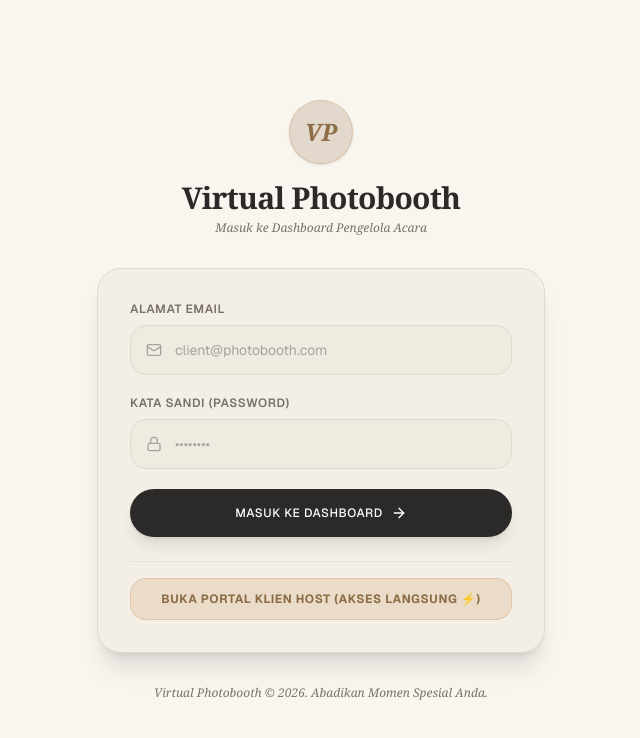
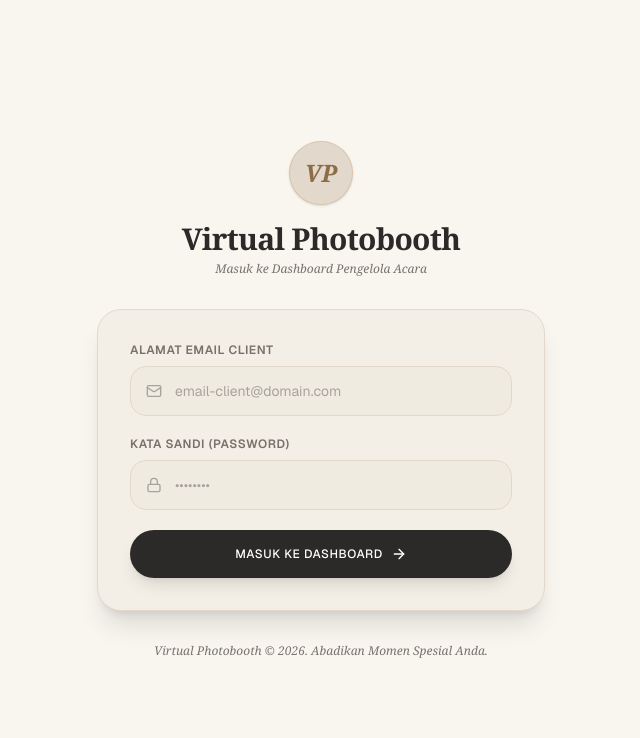
Before and after one commit to virtual-photobooth/virtual-photobooth, a Next.js app: page /login in a window 1280 px wide. Shown: the top 738 px of the page, without its empty margins (319-959 px from the left). Built offline with nearby package versions, Linux system fonts and the light colour scheme; no server answers.

Commit message:
feat: remove quick access shortcut and enforce 1-to-1 client authentication

```diff
--- a/app/(auth)/login/page.tsx
+++ b/app/(auth)/login/page.tsx
@@ -38,19 +38,26 @@ export default function LoginPage() {
         if (profile?.role === 'owner' || normalizedEmail.includes('owner') || normalizedEmail.includes('admin')) {
           window.location.href = '/admin';
         } else {
+          document.cookie = `client_session=${encodeURIComponent(normalizedEmail)}; path=/; max-age=86400; SameSite=Lax`;
           window.location.href = '/client';
         }
         return;
       }
 
-      // 2. Client Host Fallback Access
-      if (typeof window !== 'undefined') {
+      // 2. Check if email exists in `clients` table
+      const { data: clientRecord } = await (supabase.from('clients') as any)
+        .select('id, contact_email, name')
+        .ilike('contact_email', normalizedEmail)
+        .maybeSingle();
+
+      if (clientRecord || normalizedEmail.includes('client') || normalizedEmail.includes('admin')) {
         const sessionData = {
-          email: normalizedEmail || 'client@photobooth.com',
+          email: normalizedEmail,
           loggedInAt: Date.now(),
         };
+        if (typeof window !== 'undefined') {
           localStorage.setItem('client_session', JSON.stringify(sessionData));
-        document.cookie = `client_session=${encodeURIComponent(sessionData.email)}; path=/; max-age=86400; SameSite=Lax`;
+          document.cookie = `client_session=${encodeURIComponent(normalizedEmail)}; path=/; max-age=86400; SameSite=Lax`;
         }
 
         if (normalizedEmail.includes('admin') || normalizedEmail === 'teddyaditya69@gmail.com') {
@@ -58,25 +65,17 @@ export default function LoginPage() {
         } else {
           window.location.href = '/client';
         }
+        return;
+      }
+
+      // 3. If email is not registered as owner or client
+      setError('Akun tidak terdaftar di database. Silakan minta Email & Password Client resmi dari Admin.');
     } catch (err: any) {
-      console.error('Login fallback navigation:', err);
-      if (typeof window !== 'undefined') {
-        document.cookie = 'client_session=client@photobooth.com; path=/; max-age=86400; SameSite=Lax';
+      console.error('Login error:', err);
+      setError('Gagal memproses login. Silakan periksa kembali email & password Anda.');
+    } finally {
+      setLoading(false);
     }
-      window.location.href = '/client';
-    }
-  };
-
-  const handleQuickClientLogin = () => {
-    if (typeof window !== 'undefined') {
-      const sessionData = {
-        email: 'client@photobooth.com',
-        loggedInAt: Date.now(),
-      };
-      localStorage.setItem('client_session', JSON.stringify(sessionData));
-      document.cookie = 'client_session=client@photobooth.com; path=/; max-age=86400; SameSite=Lax';
-    }
-    window.location.href = '/client';
   };
 
   return (
@@ -107,7 +106,7 @@ export default function LoginPage() {
           <form onSubmit={handleLogin} className="space-y-5">
             <div>
               <label className="block text-xs font-semibold uppercase tracking-wider text-[#78716C] mb-2">
-                Alamat Email
+                Alamat Email Client
               </label>
               <div className="relative">
                 <Mail className="absolute left-4 top-1/2 -translate-y-1/2 w-4 h-4 text-[#A8A29E]" />
@@ -116,7 +115,7 @@ export default function LoginPage() {
                   required
                   value={email}
                   onChange={(e) => setEmail(e.target.value)}
-                  placeholder="client@photobooth.com"
+                  placeholder="email-client@domain.com"
                   className="w-full bg-[#F0EBE1] border border-[#E2D9CC] focus:border-[#8C6D46] rounded-2xl py-3.5 pl-11 pr-4 text-sm text-[#2C2A29] placeholder-[#A8A29E] focus:outline-none transition-all"
                 />
               </div>
@@ -157,16 +156,6 @@ export default function LoginPage() {
               )}
             </button>
           </form>
-
-          <div className="mt-6 pt-4 border-t border-[#E2D9CC]/60 text-center">
-            <button
-              type="button"
-              onClick={handleQuickClientLogin}
-              className="w-full py-3 px-4 rounded-2xl bg-[#EADCC9] hover:bg-[#DFCDB7] text-[#8C6D46] font-bold text-xs tracking-wider uppercase transition-all border border-[#D4A373]/40 cursor-pointer"
-            >
-              Buka Portal Klien Host (Akses Langsung ⚡)
-            </button>
-          </div>
         </div>
 
         <p className="text-center text-xs text-[#78716C] mt-8 font-serif italic">
```
Lines whose indentation alone changed are shown as unchanged.
